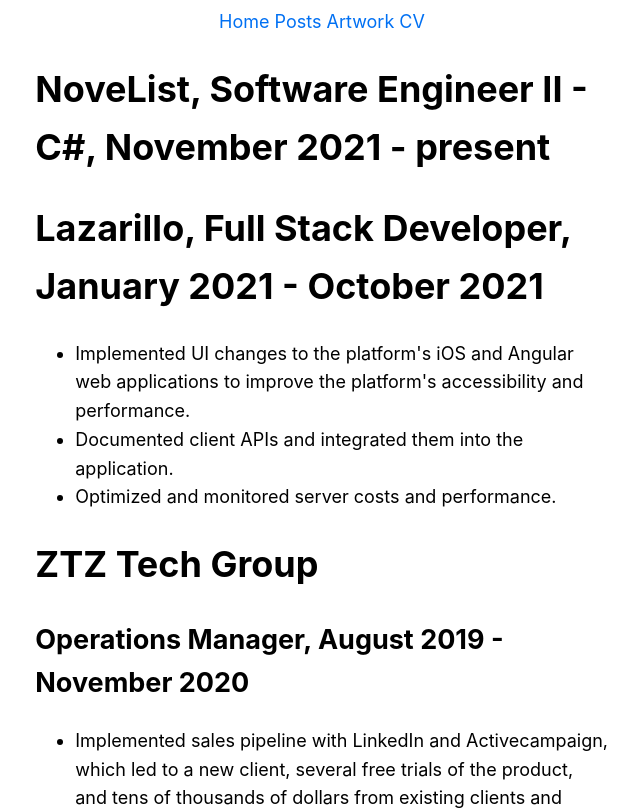
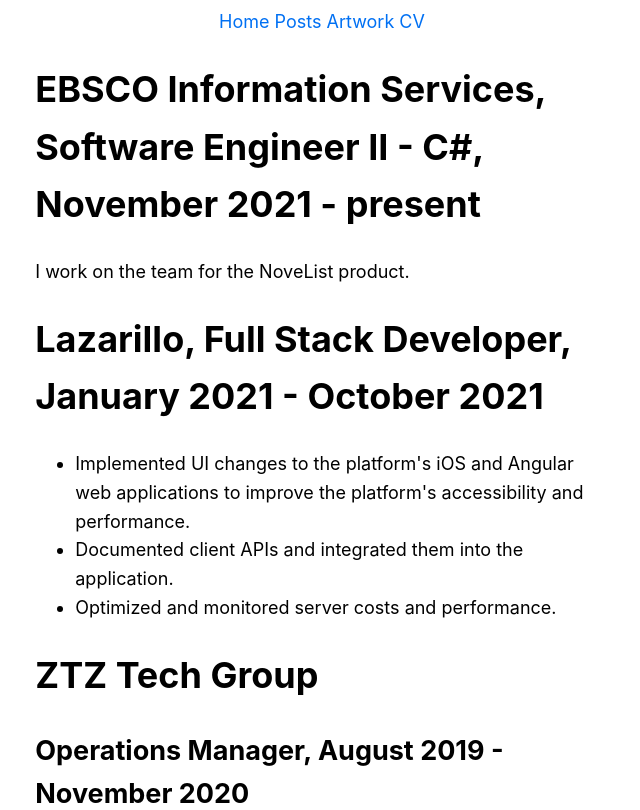
Before and after one commit to apbryant/website, a Next.js app: page /cv in a window 1280 px wide. Shown: the top 810 px of the page, without its empty margins (318-958 px from the left). Built offline with nearby package versions, Linux system fonts and the light colour scheme.

Commit message:
Update CV

```diff
--- a/pages/cv.js
+++ b/pages/cv.js
@@ -7,7 +7,9 @@ export default function CV() {
     <>
     <MyHeader />
       <main>
-      <h1>NoveList, Software Engineer II - C#, November 2021 - present</h1>
+      <h1>EBSCO Information Services, Software Engineer II - C#, November 2021 - present</h1>
+
+      <p>I work on the team for the NoveList product.</p>
       <h1>Lazarillo, Full Stack Developer, January 2021 - October 2021</h1>
       <ul>
         <li>Implemented UI changes to the platform's iOS and Angular web applications to improve the platform's accessibility and performance.</li>
```
